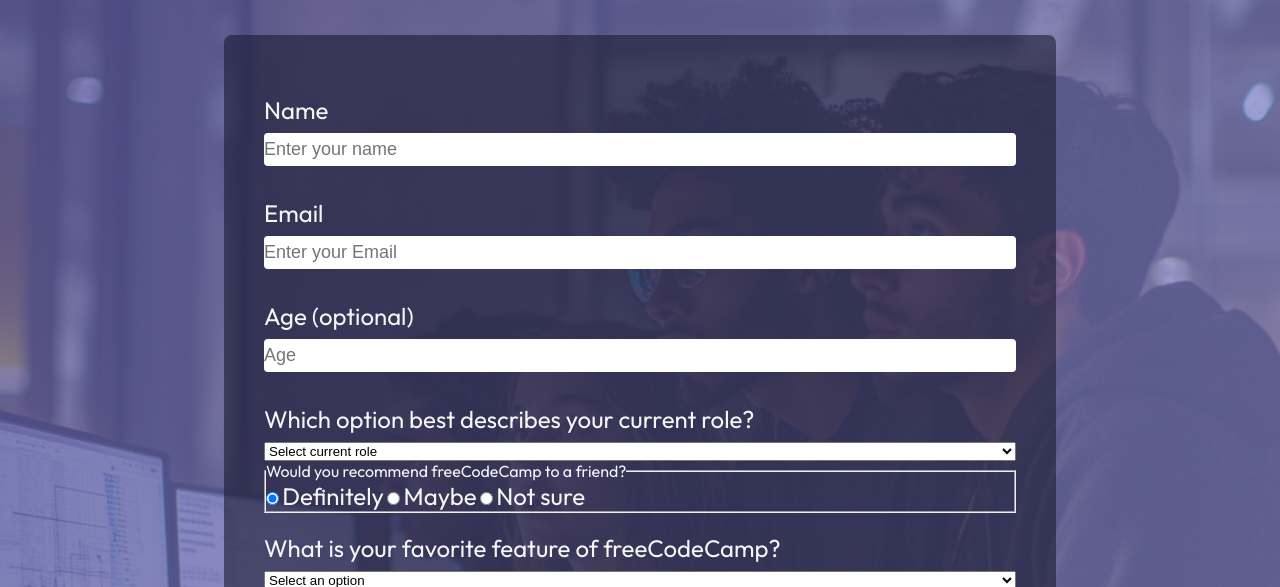
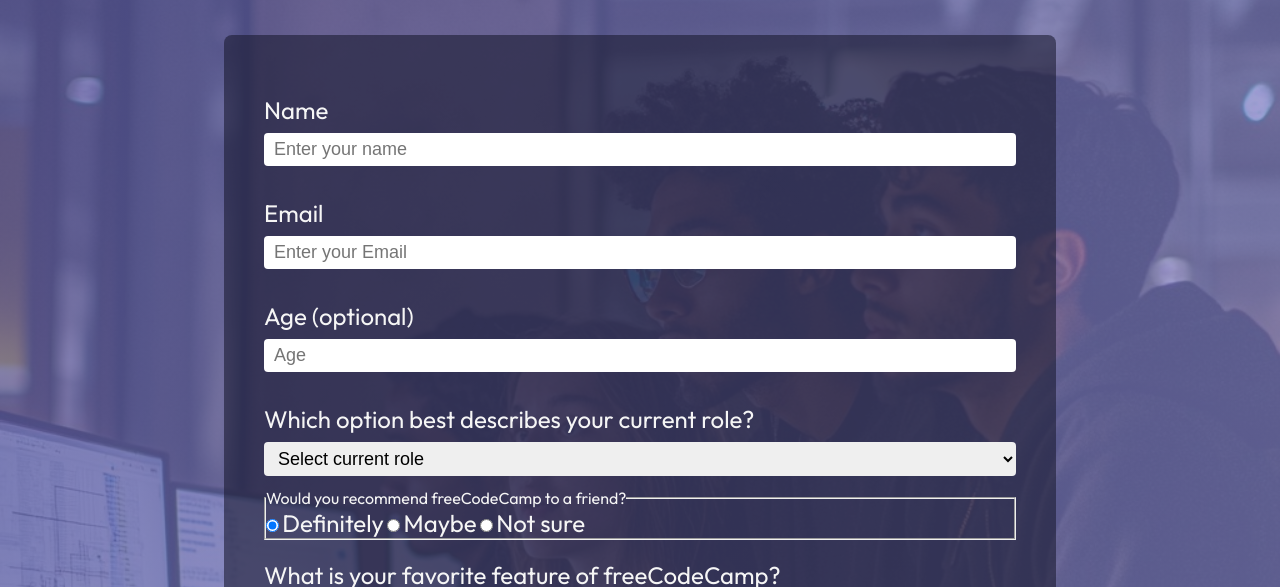
Before and after one commit to lengleman-spec/survey-form, a plain HTML site: page index.html in a window 1280 px wide. Shown: the part 139-726 px from the top of the page. Drawn offline with Linux system fonts and the light colour scheme.

Commit message:
styled dropdown menus

```diff
--- a/styles.css
+++ b/styles.css
@@ -49,9 +49,10 @@ label {
   padding: 8px 0;
   margin-top: 12px;
 }
-.input-btn {
+.input-btn,
+select {
   font-size: 18px;
-  padding: 6px 0;
+  padding: 6px 10px;
   margin-bottom: 12px;
   border: whitesmoke;
   border-radius: 4px;
```
